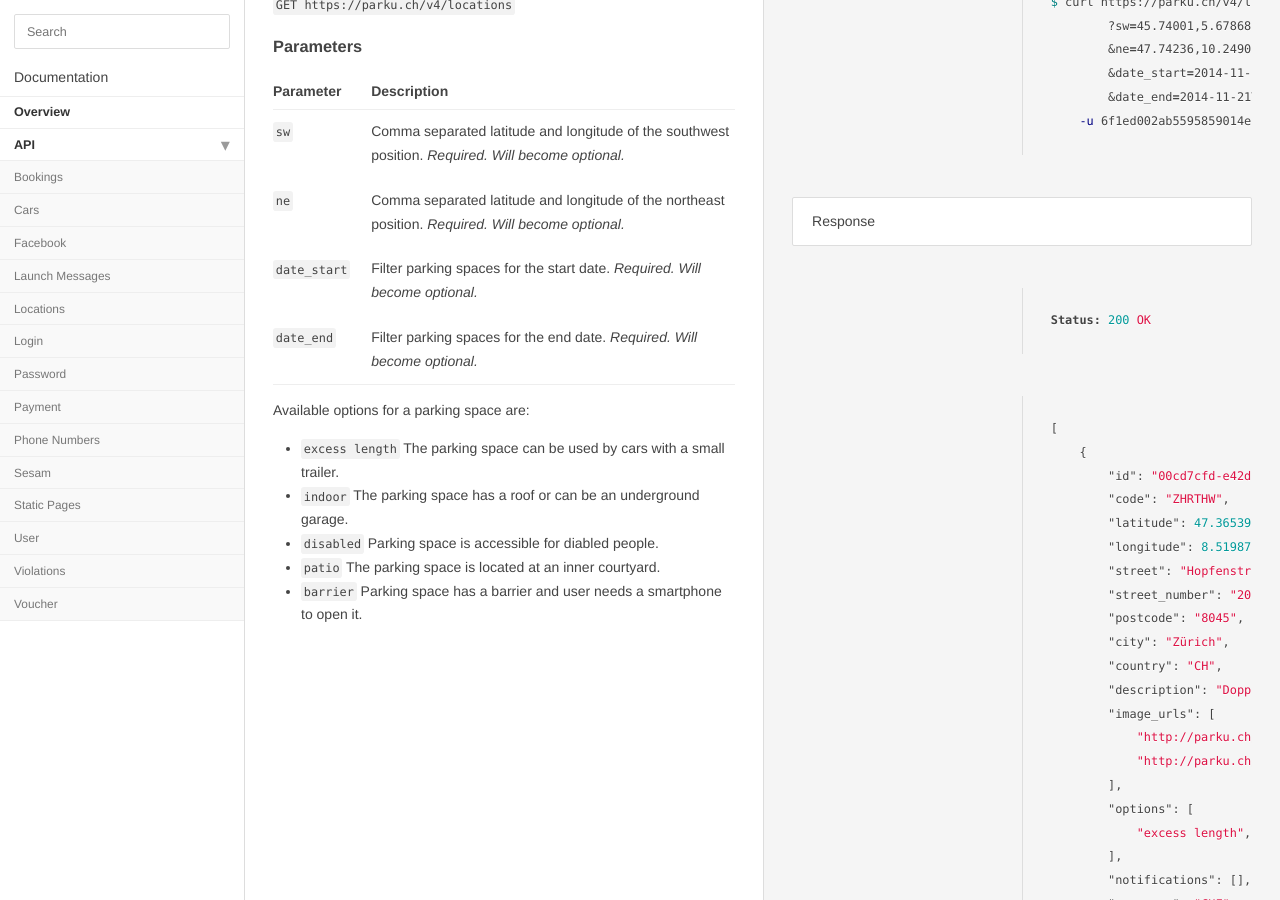
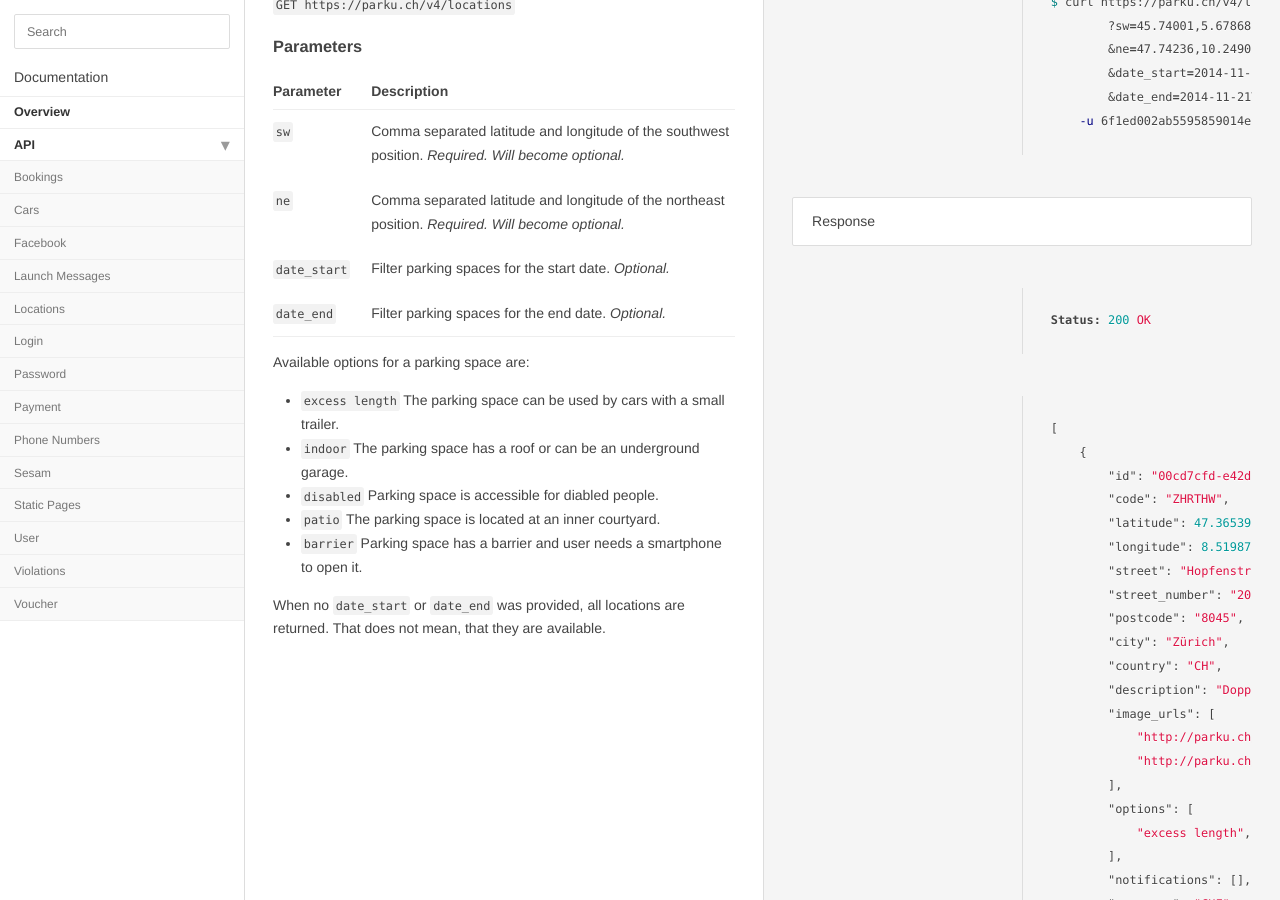
Before and after one commit to parku/docs, a Jekyll site: the page built from api/locations.md, in a window 1280 px wide and 900 px high, scrolled down 302 px. Built offline with Jekyll 4.4.1, drawn with Linux system fonts in a browser that asks for light colours; Markdown is read by kramdown in place of the engine named in the settings.

Commit message:
Optional `date_start` and `date_end`.

```diff
--- a/api/locations.md
+++ b/api/locations.md
@@ -66,8 +66,8 @@ Parameter | Description
 --- | ---
 `sw` | Comma separated latitude and longitude of the southwest position. _Required. Will become optional._
 `ne` | Comma separated latitude and longitude of the northeast position. _Required. Will become optional._
-`date_start` | Filter parking spaces for the start date. _Required. Will become optional._
-`date_end` | Filter parking spaces for the end date. _Required. Will become optional._
+`date_start` | Filter parking spaces for the start date. _Optional._
+`date_end` | Filter parking spaces for the end date. _Optional._
 
 Available options for a parking space are:
 
@@ -76,6 +76,8 @@ Available options for a parking space are:
 * `disabled` Parking space is accessible for diabled people.
 * `patio` The parking space is located at an inner courtyard.
 * `barrier` Parking space has a barrier and user needs a smartphone to open it.
+
+When no `date_start` or `date_end` was provided, all locations are returned. That does not mean, that they are available.
 
 ## Terms and Conditions
 
```
